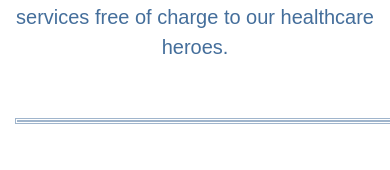
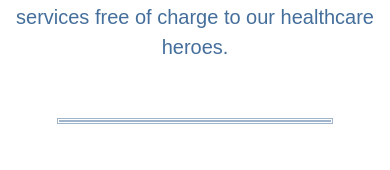
Before and after one commit to Pia007/Hero, a React (Create React App) app: page /about in a window 390 px wide. Shown: the part 824-994 px from the top of the page. Built offline with nearby package versions, Linux system fonts and the light colour scheme.

Commit message:
Adjusted SB Responsiveness

```diff
--- a/src/components/SectionBreak.jsx
+++ b/src/components/SectionBreak.jsx
@@ -2,7 +2,7 @@ import React from 'react';
 
 const SectionBreak = (props) => {
     return (
-        <hr className="col-sm-8 my-0" />
+        <hr className="col-8 my-0" />
     );
 }
 
```
